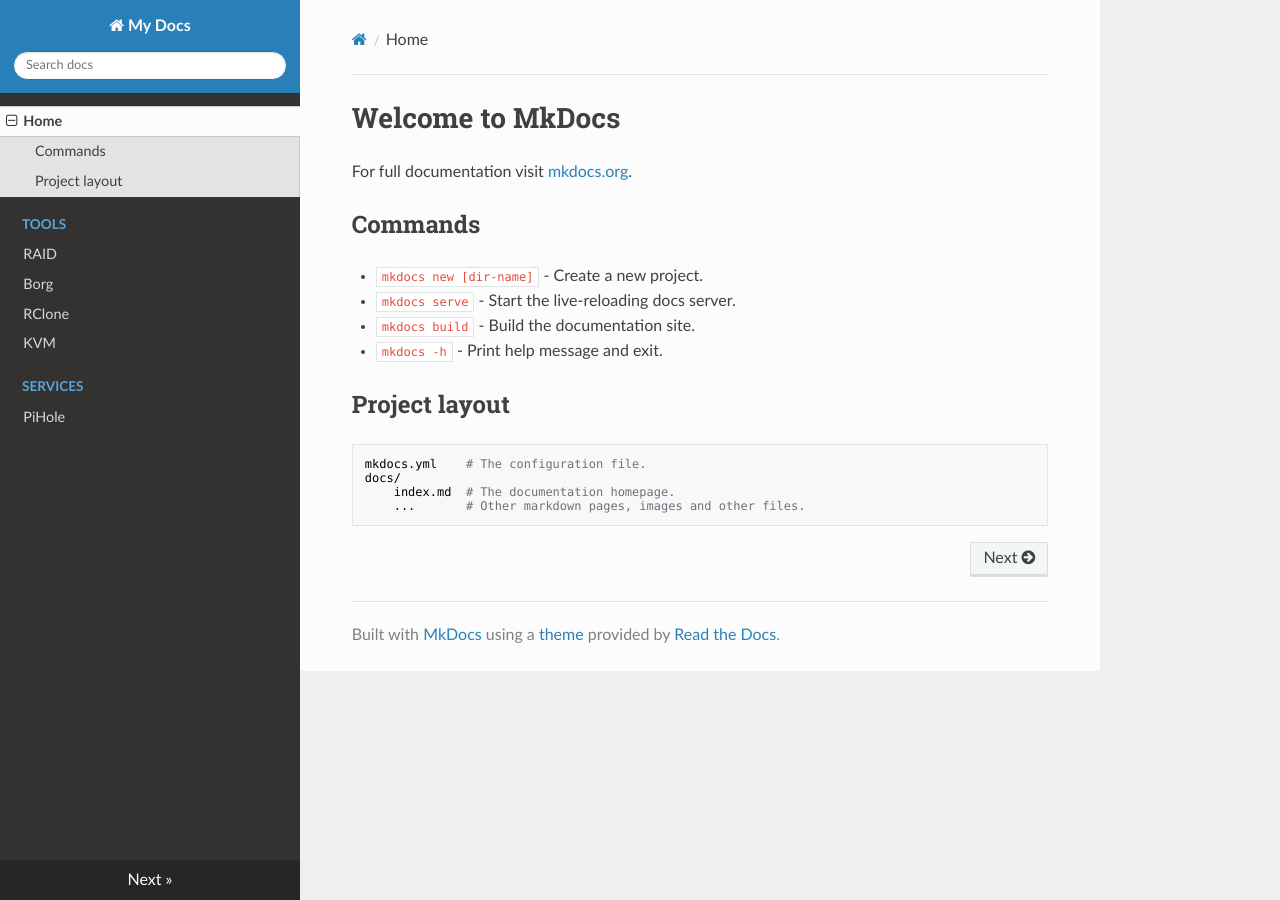
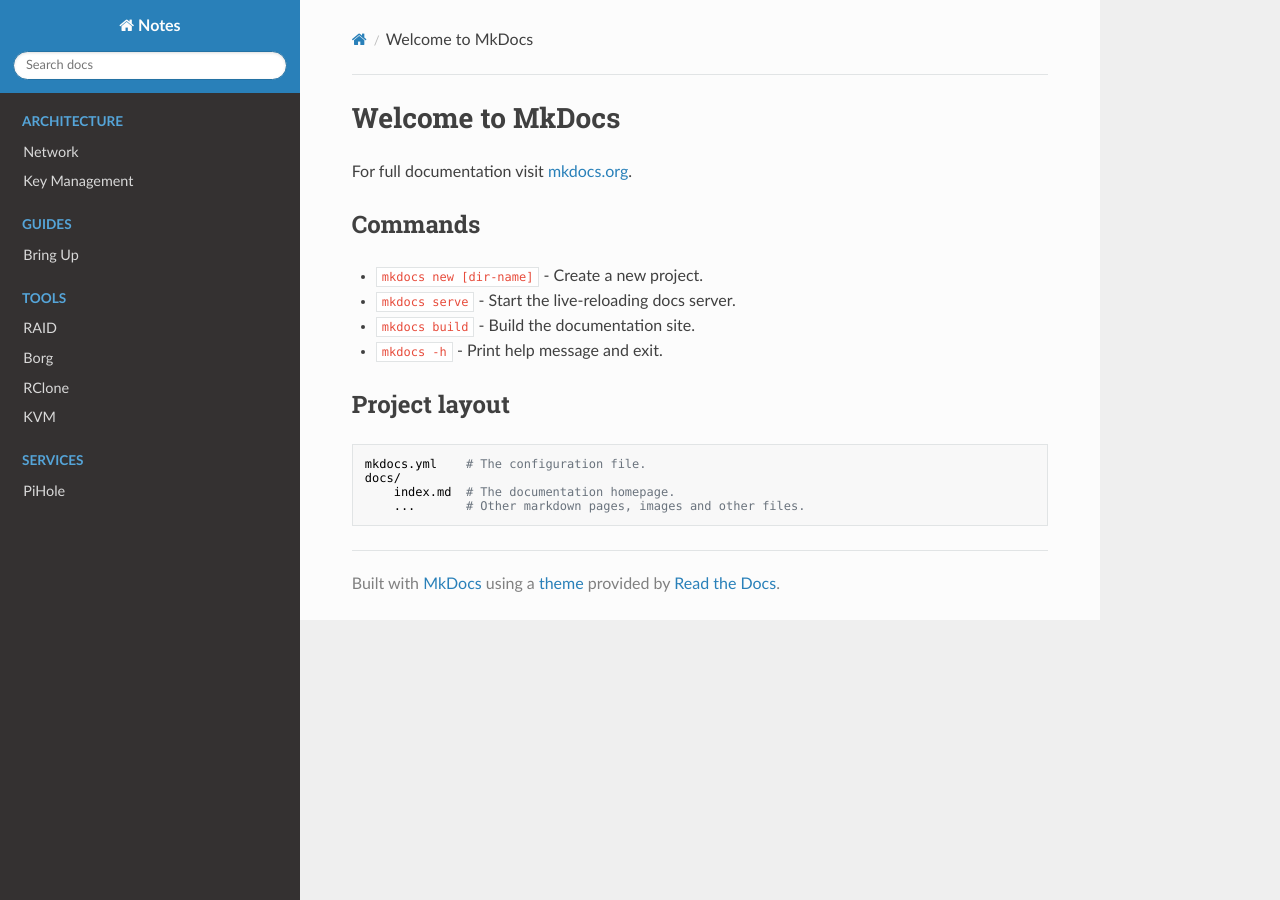
Before and after one commit to clwhipp/net-docs, an MkDocs documentation site: the page built from docs/index.md, in a window 1280 px wide. Built offline with MkDocs 1.6.1, drawn with Linux system fonts in a browser that asks for light colours; nearby versions of some CDN libraries.

Commit message:
Structure updates

```diff
--- a/mkdocs.yml
+++ b/mkdocs.yml
@@ -1,6 +1,10 @@
-site_name: My Docs
+site_name: Notes
 nav:
-  - Home: index.md
+  - Architecture:
+    - Network: network.md
+    - Key Management: keys.md
+  - Guides:
+    - Bring Up: bring_up.md
   - Tools:
     - RAID: raid.md
     - Borg: borg.md
```
Also changed, not shown: docs/bring_up.md (added, +16 -0 lines), docs/keys.md (added, +1 -0 lines), docs/network.md (added, +1 -0 lines).
